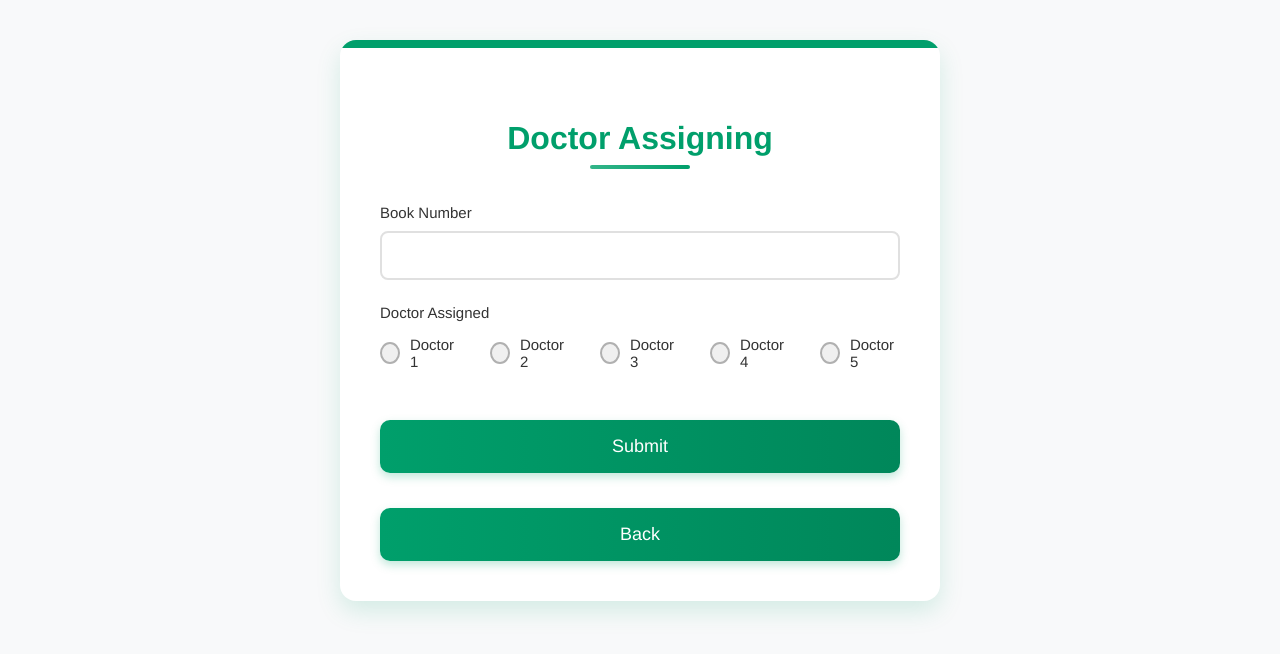
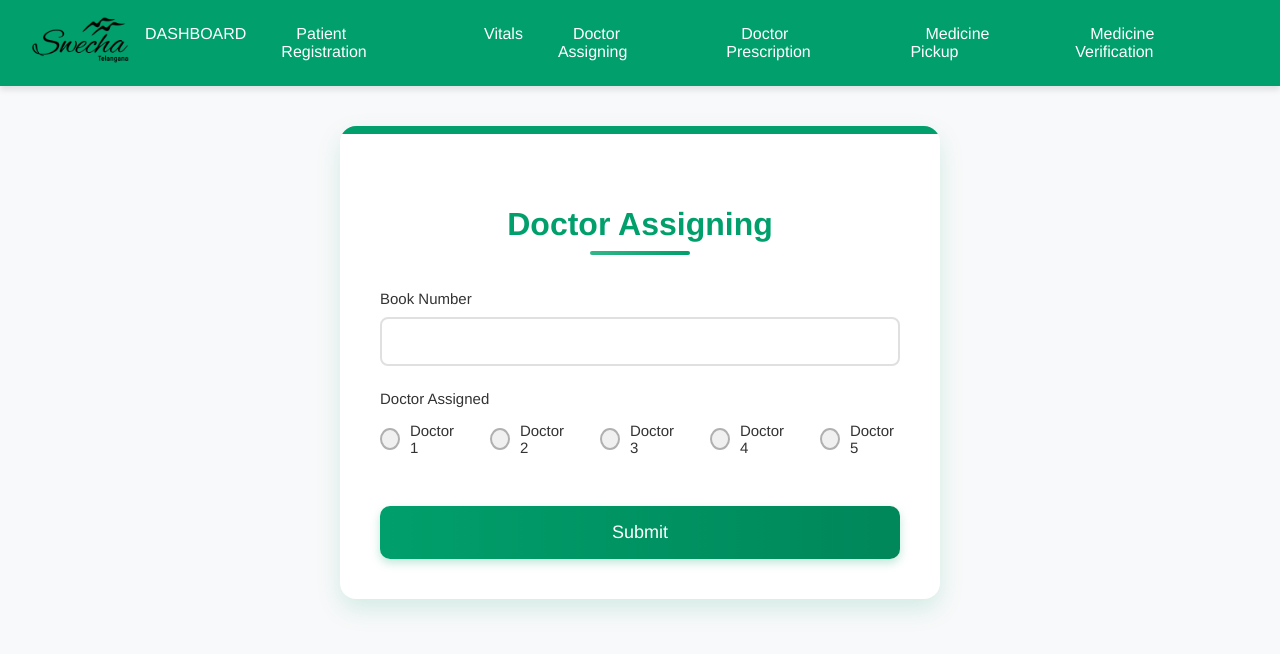
Before and after one commit to nikki-nooka/DUALITY-AI-DRONE-CHALLENGE, a React (Create React App) app in the folder frontend/: page /doctor-assigning in a window 1280 px wide. Shown: the top 654 px of the page. Built offline with nearby package versions, Linux system fonts and the light colour scheme.

Commit message:
Added navbar

```diff
--- a/frontend/src/App.js
+++ b/frontend/src/App.js
@@ -1,5 +1,6 @@
 import React from 'react';
 import { BrowserRouter as Router, Route, Routes } from 'react-router-dom';
+import Navbar from "./Components/Navbar";
 import Dashboard from './Pages/Dashboard';
 import PatientRegistration from './Pages/PatientRegistration';
 import Vitals from './Pages/Vitals';
@@ -10,6 +11,7 @@ import './App.css';
 function App() {
   return (
     <Router>
+      <Navbar/>
       <Routes>
         <Route exact path="/" element={<Dashboard />} />
         <Route path="/patient-registration" element={<PatientRegistration/>} />
--- /dev/null
+++ b/frontend/src/Components/Navbar.js
@@ -0,0 +1,34 @@
+import React from "react";
+import { Link, useLocation } from "react-router-dom";
+import "../Styles/Navbar.css";
+import SwechaLogo from "./SwechaLogo.png"; // Adjust path if needed
+
+const Navbar = () => {
+  const location = useLocation();
+
+  // Hide navbar links if on Dashboard
+  const isDashboard = location.pathname === "/";
+
+  return (
+    <nav className="navbar">
+      <div className="logo">
+        <Link to="/">
+          <img src={SwechaLogo} alt="Swecha Logo" className="logo-img" />
+        </Link>
+      </div>
+      {!isDashboard && (
+        <ul className="nav-links">
+          <li><Link to="/">DASHBOARD</Link></li>
+          <li><Link to="/patient-registration">Patient Registration</Link></li>
+          <li><Link to="/vitals">Vitals</Link></li>
+          <li><Link to="/doctor-assigning">Doctor Assigning</Link></li>
+          <li><Link to="/doctor-prescription">Doctor Prescription</Link></li>
+          <li><Link to="/medicine-pickup">Medicine Pickup</Link></li>
+          <li><Link to="/medicine-verification">Medicine Verification</Link></li>
+        </ul>
+      )}
+    </nav>
+  );
+};
+
+export default Navbar;
--- a/frontend/src/Pages/Dashboard.js
+++ b/frontend/src/Pages/Dashboard.js
@@ -24,7 +24,7 @@ function Dashboard() {
 
   return (
     <div className="dashboard">
-      <h1>Dashboard</h1>
+      {/* <h1>Dashboard</h1> */}
       <div className="card-grid">
         {cardData.map((card, index) => (
           <Link to={card.path} key={index} className="card-link">
--- a/frontend/src/Pages/DoctorAssigning.js
+++ b/frontend/src/Pages/DoctorAssigning.js
@@ -42,10 +42,6 @@ function DoctorAssigning() {
     }
   };
 
-  const handleBack = () => {
-    navigate('/');
-  };
-
   return (
     <div className="doctor-assigning">
       <h1>Doctor Assigning</h1>
@@ -82,7 +78,6 @@ function DoctorAssigning() {
           </div>
         </div>
         <button type="submit">Submit</button>
-        <button type="button" onClick={handleBack}>Back</button>
       </form>
     </div>
   );
--- a/frontend/src/Pages/DoctorPrescription.js
+++ b/frontend/src/Pages/DoctorPrescription.js
@@ -79,11 +79,6 @@ function DoctorPrescription() {
     } catch (error) {
       setMessage('Error: ' + error.message);
     }
-  };
-
-  // Navigate back one step
-  const handleBack = () => {
-    navigate(-1);
   };
 
   return (
@@ -192,9 +187,6 @@ function DoctorPrescription() {
             <button type="submit" className="submit-btn">
               Submit Prescription
             </button>
-            <button type="button" className="back-btn" onClick={handleBack}>
-              Back
-            </button>
           </div>
         </form>
       </div>
--- a/frontend/src/Pages/PatientRegistration.js
+++ b/frontend/src/Pages/PatientRegistration.js
@@ -51,10 +51,6 @@ function PatientRegistration() {
       // setError(error.response?.data?.message || 'An error occurred');
       setMessage('');
     }
-  };
-
-  const handleBack = () => {
-    navigate('/');
   };
 
   return (
@@ -115,7 +111,6 @@ function PatientRegistration() {
         </div>
 
         <button type="submit">Submit</button>
-        <button type="button" onClick={handleBack}>Back</button>
       </form>
     </div>
   );
--- a/frontend/src/Pages/Vitals.js
+++ b/frontend/src/Pages/Vitals.js
@@ -49,9 +49,6 @@ function Vitals() {
       setMessage('');
     }
   };
-  const handleBack = () => {
-    navigate('/');
-  };
 
   return (
     <div className="vitals">
@@ -88,7 +85,6 @@ function Vitals() {
           <input type="text" name="extra_note" value={formData.extra_note} onChange={handleChange} />
         </div>
         <button type="submit">Submit</button>
-        <button type="button" onClick={handleBack}>Back</button>
       </form>
     </div>
   );
--- a/frontend/src/Styles/Dashboard.css
+++ b/frontend/src/Styles/Dashboard.css
@@ -41,7 +41,6 @@
   left: 0;
   right: 0;
   height: 180px;
-    background-color: var(--surgical-green);
   z-index: 0;
 }
 
@@ -63,7 +62,7 @@
   grid-template-rows: repeat(3, auto);
   gap: 1.5rem;
   width: 100%;
-    max-width: 1000px;
+  max-width: 1200px;
   margin: 0 auto;
   position: relative;
   z-index: 1;
@@ -91,6 +90,9 @@
   transition: all 0.3s ease;
   position: relative;
   border: 1px solid rgba(0, 159, 107, 0.1);
+  margin-right: 50px;
+  margin-left: 50px;
+  margin-top: 50px;
 }
 
 .card::before {
--- a/frontend/src/Styles/DoctorPrescription.css
+++ b/frontend/src/Styles/DoctorPrescription.css
@@ -31,10 +31,26 @@
 
 .prescription-title {
   text-align: center;
-  margin-bottom: 1.5rem;
+  margin-bottom: 35px;
   font-size: 1.8rem;
   color: var(--surgical-green);
   font-weight: 600;
+  font-size: 32px;
+  position: relative;
+  padding-bottom: 12px;
+}
+
+/* DO NOT CHANGE ANYTHING OTHER THAN THE LINE BELOW HEADING */
+.prescription-title::after {
+  content: '';
+  position: absolute;
+  bottom: 0;
+  left: 50%;
+  transform: translateX(-50%);
+  width: 100px;
+  height: 4px;
+  background: linear-gradient(to right, var(--surgical-green-light), var(--surgical-green));
+  border-radius: 2px;
 }
 
 .subheading {
--- /dev/null
+++ b/frontend/src/Styles/Navbar.css
@@ -0,0 +1,55 @@
+@import url('https://fonts.googleapis.com/css2?family=Poppins:wght@300;400;500;600&display=swap');
+
+:root {
+  --primary-color: #009f6b;  /* Green Shade */
+  --hover-color: #008156;  /* Slightly Darker Green */
+  --background-color: #b5f0f8;
+  --text-color: #ffffff;
+}
+
+.navbar {
+  display: flex;
+  justify-content: space-between;
+  align-items: center;
+  background-color: var(--primary-color);
+  padding: 15px 30px;
+  font-family: 'Poppins', sans-serif;
+  box-shadow: 0 4px 6px rgba(0, 0, 0, 0.1);
+}
+
+.logo a {
+  color: var(--text-color);
+  font-size: 1.5rem;
+  font-weight: 600;
+  text-decoration: none;
+}
+
+.nav-links {
+  list-style: none;
+  display: flex;
+  gap: 20px;
+}
+
+.nav-links li {
+  display: inline-block;
+}
+
+.nav-links a {
+  color: var(--text-color);
+  text-decoration: none;
+  font-size: 1rem;
+  font-weight: 500;
+  padding: 10px 15px;
+  border-radius: 5px;
+  transition: background 0.3s ease;
+}
+
+.nav-links a:hover {
+  background-color: var(--hover-color);
+}
+
+.logo img {
+  height: 50px;  /* Adjust as needed */
+  width: auto;
+  cursor: pointer;
+}
```
Also changed, not shown: frontend/src/Components/SwechaLogo.png (added). Lines whose indentation alone changed are shown as unchanged.
